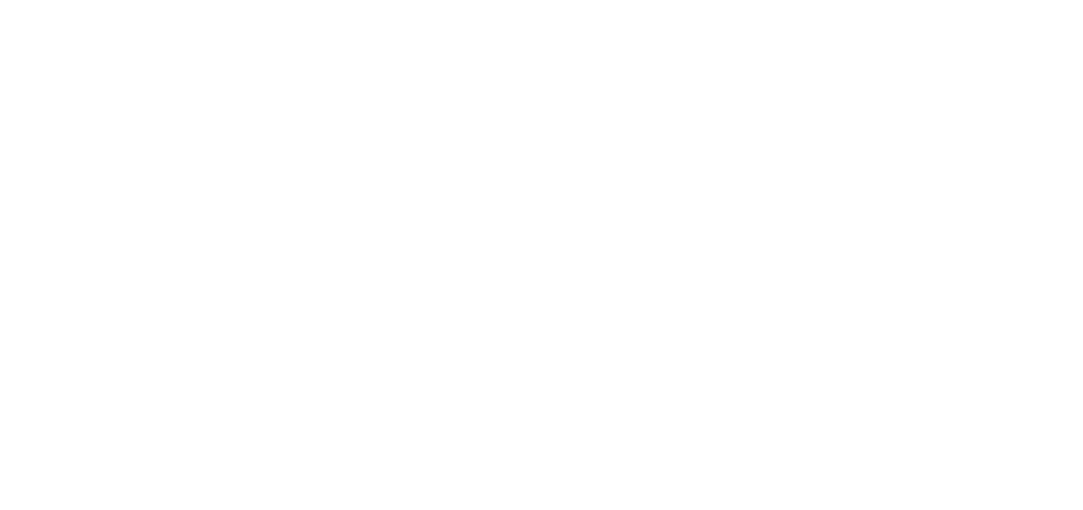
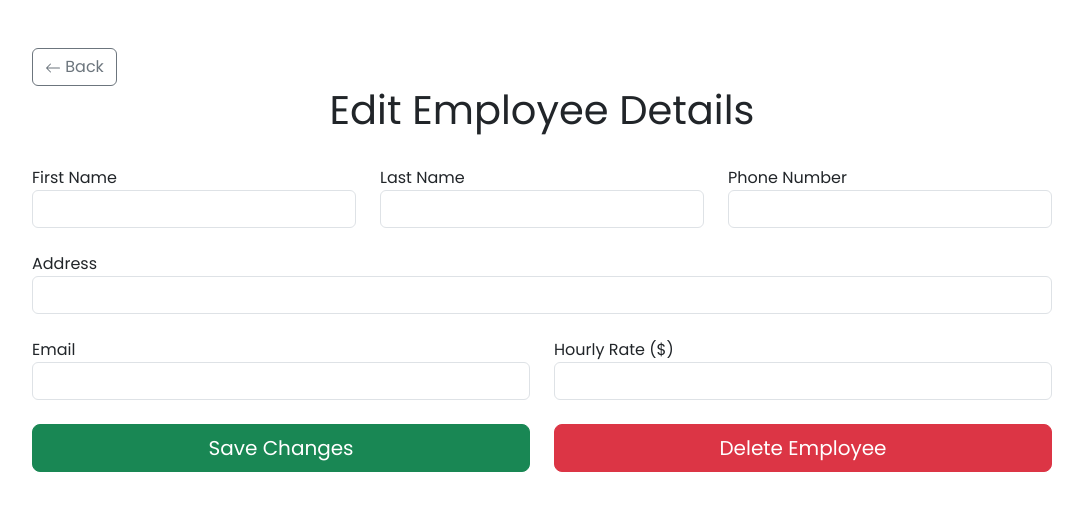
Before and after one commit to Raaphe/hoursLog, a React (Create React App) app in the folder frontend/hours_log/: page /employee-editor in a window 1280 px wide. Before the commit this address had no page. Shown: the top 510 px of the page, without its empty margins (76-1159 px from the left). Built offline with nearby package versions, Linux system fonts and the light colour scheme.

Commit message:
Finalized everything, only signup page incomplete.

```diff
--- a/frontend/hours_log/src/App.js
+++ b/frontend/hours_log/src/App.js
@@ -3,6 +3,7 @@ import LandingPage from "./components/Landing_Page";
 import Dashboard from "./components/Dashboard";
 import SignUp from "./components/Sign_Up";
 import Editor from "./components/EditShiftInfo";
+import EmployeeEditor from "./components/EditEmployeeInfo";
 
 function App() {
   return (
@@ -12,6 +13,7 @@ function App() {
         <Route path="/sign-up" element={<SignUp />} />
         <Route path="/dashboard" element={<Dashboard />} />
         <Route path="/shift-editor" element={<Editor />} />
+        <Route path="/employee-editor" element={<EmployeeEditor />} />
       </Routes>
     </BrowserRouter>
   );
--- a/frontend/hours_log/src/components/Dashboard.js
+++ b/frontend/hours_log/src/components/Dashboard.js
@@ -1,5 +1,5 @@
 import React, { useState, useEffect } from "react";
-import { useLocation } from "react-router-dom";
+import { useLocation, useNavigate } from "react-router-dom";
 import axios from "axios";
 import Timer from "./DashboardTimer";
 import Shifts from "./DashboardShifts";
@@ -18,11 +18,12 @@ const sortItems = (items, attribute, ascending = true) => {
 
 const Dashboard = () => {
   const location = useLocation();
+  const navigate = useNavigate();
   const userId = location.state?.userId;
 
   const [forceRefreshCounter, setForceRefreshCounter] = useState(0);
+  const [invoicesInfo, setInvoicesInfo] = useState([]);
 
-  const [invoicesInfo, setInvoicesInfo] = useState([]);
   useEffect(() => {
     const getInvoicesInfo = async () => {
       if (!userId) return;
@@ -46,12 +47,44 @@ const Dashboard = () => {
     getInvoicesInfo();
   }, [userId]);
 
+  const invoiceCurrent = async (employeeId, invoiceId) => {
+    console.log(invoiceId)
+    try {
+      const url = "http://127.0.0.1:8000/invoices/";
+      await axios.post(url, { employee: employeeId });
+      window.open(`http://127.0.0.1:8000/get_invoice_pdf/${invoiceId}`, '_blank');
+      window.location.reload();
+    } catch (error) {
+      console.error("Error:", error);
+    }
+  };
+
   return (
     <div className="container m-5">
+      <button
+        className="btn btn-outline-secondary btn-large"
+        onClick={() => navigate("/")}
+      >
+        <svg
+          xmlns="http://www.w3.org/2000/svg"
+          width="16"
+          height="16"
+          fill="currentColor"
+          className="bi bi-arrow-left"
+          viewBox="0 0 16 16"
+        >
+          <path
+            fillRule="evenodd"
+            d="M15 8a.5.5 0 0 0-.5-.5H2.707l3.147-3.146a.5.5 0 1 0-.708-.708l-4 4a.5.5 0 0 0 0 .708l4 4a.5.5 0 0 0 .708-.708L2.707 8.5H14.5A.5.5 0 0 0 15 8z"
+          />
+        </svg>
+      </button>
+      <br />
+      <br />
       <div className="row">
-        <div className="col-4">
+        <div className="col-lg-4">
           <h2>
-            Welcome {invoicesInfo[0]?.Employee.First_Name}{" "}
+            Welcome {invoicesInfo[0]?.Employee?.First_Name}{" "}
             <svg
               xmlns="http://www.w3.org/2000/svg"
               width="16"
@@ -60,30 +93,32 @@ const Dashboard = () => {
               className="bi bi-pencil"
               viewBox="0 0 16 16"
               onMouseEnter={(e) => (e.currentTarget.style.cursor = "pointer")}
+              onClick={() =>
+                navigate("/employee-editor", {
+                  state: { employee: invoicesInfo[0]?.Employee },
+                })
+              }
             >
-              <path d="M12.146.146a.5.5 0 0 1 .708 0l3 3a.5.5 0 0 1 0 .708l-10 10a.5.5 0 0 1-.168.11l-5 2a.5.5 0 0 1-.65-.65l2-5a.5.5 0 0 1 .11-.168zM11.207 2.5 13.5 4.793 14.793 3.5 12.5 1.207zm1.586 3L10.5 3.207 4 9.707V10h.5a.5.5 0 0 1 .5.5v.5h.5a.5.5 0 0 1 .5.5v.5h.293zm-9.761 5.175-.106.106-1.528 3.821 3.821-1.528.106-.106A.5.5 0 0 1 5 12.5V12h-.5a.5.5 0 0 1-.5-.5V11h-.5a.5.5 0 0 1-.468-.325" />
+              <path d="M12.146.146a.5.5 0 0 1 .708 0l3 3a.5.5 0 0 1 0 .708l-10 10a.5.5 0 0 1-.168.11l-5 2a.5.5 0 0 1-.65-.65l2-5a.5.5 0 0 1 .11-.168l10-10zM11.207 2.5 13.5 4.793 14.793 3.5 12.5 1.207 11.207 2.5zm1.586 3L10.5 3.207 4 9.707V10h.5a.5.5 0 0 1 .5.5v.5h.5a.5.5 0 0 1 .5.5v.5h.293l5-5zm-9.761 5.175-.106.106-1.528 3.821 3.821-1.528.106-.106A.5.5 0 0 1 5 12.5V12h-.5a.5.5 0 0 1-.5-.5V11h-.5a.5.5 0 0 1-.468-.325z"/>
             </svg>
           </h2>
         </div>
-
-        <div className="col-8 text-end">
-          <button className="btn btn-outline-primary btn-lg">
+        <div className="col-lg-8 text-end">
+          <button className="btn btn-outline-primary btn-lg" onClick={() => invoiceCurrent(invoicesInfo[invoicesInfo.length - 1]?.Employee?.Id, invoicesInfo[invoicesInfo.length - 1]?.Id)}>
             Invoice {invoicesInfo[invoicesInfo.length - 1]?.Id}
           </button>
         </div>
       </div>
       <br />
       <div className="row">
-        <div className="col-5">
+        <div className="col-lg-5">
           <Timer
             invoiceId={invoicesInfo[invoicesInfo.length - 1]?.Id}
-            hourlyRate={
-              invoicesInfo[invoicesInfo.length - 1]?.Employee.Hourly_Rate
-            }
+            hourlyRate={invoicesInfo[invoicesInfo.length - 1]?.Employee?.Hourly_Rate}
             forceRefreshCallback={setForceRefreshCounter}
           />
         </div>
-        <div className="col-7">
+        <div className="col-lg-7">
           <Shifts
             invoiceId={invoicesInfo[invoicesInfo.length - 1]?.Id}
             forceRefreshValue={forceRefreshCounter}
--- a/frontend/hours_log/src/components/DashboardShifts.js
+++ b/frontend/hours_log/src/components/DashboardShifts.js
@@ -1,6 +1,18 @@
 import { useState, useEffect } from "react";
 import { useNavigate } from "react-router-dom";
 import axios from "axios";
+
+const sortItems = (items, attribute, ascending = true) => {
+  return [...items].sort((a, b) => {
+    if (a[attribute] < b[attribute]) {
+      return ascending ? -1 : 1;
+    }
+    if (a[attribute] > b[attribute]) {
+      return ascending ? 1 : -1;
+    }
+    return 0;
+  });
+};
 
 const Shifts = ({ invoiceId, forceRefreshValue }) => {
   const [shifts, setShifts] = useState([{}]);
@@ -18,7 +30,7 @@ const Shifts = ({ invoiceId, forceRefreshValue }) => {
           );
           const invoice = response.data;
           const tempShifts = invoice.Shifts;
-          setShifts(tempShifts);
+          setShifts(sortItems(tempShifts, "id", false));
         } catch (err) {
           console.error("Error fetching data:", err);
         }
--- /dev/null
+++ b/frontend/hours_log/src/components/EditEmployeeInfo.js
@@ -0,0 +1,166 @@
+import { useState } from "react";
+import { useLocation, useNavigate } from "react-router-dom";
+import axios from "axios";
+
+const EmployeeEditor = () => {
+  const location = useLocation();
+  const navigate = useNavigate();
+  const employee = location.state?.employee;
+
+  const [firstName, setFirstName] = useState(employee?.First_Name || '');
+  const [lastName, setLastName] = useState(employee?.Last_Name || '');
+  const [phoneNumber, setNumber] = useState(employee?.Phone_Number.match(/\d+/g)?.join('') || '');
+  const [address, setAddress] = useState(employee?.Address || '');
+  const [email, setEmail] = useState(employee?.Email || '');
+  const [price, setPrice] = useState(employee?.Hourly_Rate || '');
+
+  const updateEmployeeDescription = async (e) => {
+    try {
+      const patchResponse = await axios.patch(
+        `http://127.0.0.1:8000/employees/${employee.Id}/`,
+        {
+          firstName,
+          lastName,
+          address,
+          phoneNumber,
+          email,
+          hourlyRate: parseFloat(price),
+        }
+      );
+      alert("Description updated successfully ", patchResponse);
+      navigate("/");
+    } catch (error) {
+      console.error("Failed to update employee:", error);
+    }
+  };
+
+  const deleteEmployee = async (e) => {
+    e.preventDefault();
+    try {
+      await axios.delete(`http://127.0.0.1:8000/employees/${employee.Id}/`);
+      alert("Employee deleted successfully");
+      navigate("/");
+    } catch (error) {
+      console.error("Failed to delete employee:", error);
+    }
+  };
+
+  return (
+    <div className="container m-5">
+      <div className="m-5">
+        <button
+          type="button"
+          className="btn btn-outline-secondary btn-large"
+          onClick={() => navigate("/")}
+        >
+          <svg
+            xmlns="http://www.w3.org/2000/svg"
+            width="16"
+            height="16"
+            fill="currentColor"
+            className="bi bi-arrow-left"
+            viewBox="0 0 16 16"
+          >
+            <path
+              fillRule="evenodd"
+              d="M15 8a.5.5 0 0 0-.5-.5H2.707l3.147-3.146a.5.5 0 1 0-.708-.708l-4 4a.5.5 0 0 0 0 .708l4 4a.5.5 0 0 0 .708-.708L2.707 8.5H14.5A.5.5 0 0 0 15 8z"
+            />
+          </svg> Back
+        </button>
+        <div className="row text-center">
+          <h1>Edit Employee Details</h1>
+        </div>
+        <br />
+        <div className="row">
+          <div className="form-group col-md-4">
+            <label htmlFor="firstNameInput">First Name</label>
+            <input
+              type="text"
+              className="form-control"
+              id="firstNameInput"
+              value={firstName}
+              onChange={(e) => setFirstName(e.target.value)}
+            />
+          </div>
+          <div className="form-group col-md-4">
+            <label htmlFor="lastNameInput">Last Name</label>
+            <input
+              type="text"
+              className="form-control"
+              id="lastNameInput"
+              value={lastName}
+              onChange={(e) => setLastName(e.target.value)}
+            />
+          </div>
+          <div className="form-group col-md-4">
+            <label htmlFor="phoneNumberInput">Phone Number</label>
+            <input
+              type="text"
+              className="form-control"
+              id="phoneNumberInput"
+              value={phoneNumber}
+              onChange={(e) => setNumber(e.target.value)}
+            />
+          </div>
+        </div>
+        <br />
+        <div className="form-group">
+          <label htmlFor="addressInput">Address</label>
+          <input
+            type="text"
+            className="form-control"
+            id="addressInput"
+            value={address}
+            onChange={(e) => setAddress(e.target.value)}
+          />
+        </div>
+        <br />
+        <div className="row">
+          <div className="form-group col-md-6">
+            <label htmlFor="emailInput">Email</label>
+            <input
+             type="email"
+              className="form-control"
+              value={email}
+              onChange={(e) => setEmail(e.target.value)}
+            />
+          </div>
+          <div className="form-group col-md-6">
+            <label htmlFor="priceInput">Hourly Rate ($)</label>
+            <input
+              type="number"
+              step="0.01"
+              className="form-control"
+              id="priceInput"
+              value={price}
+              onChange={(e) => setPrice(e.target.value)}
+            />
+          </div>
+        </div>
+        <br />
+        <div className="row">
+          <div className="col-lg-6">
+            <button
+              type="button"
+              className="btn btn-success btn-lg w-100"
+              onClick={updateEmployeeDescription}
+            >
+              Save Changes
+            </button>
+          </div>
+          <div className="col-lg-6">
+            <button
+              type="button"
+              className="btn btn-danger btn-lg w-100"
+              onClick={deleteEmployee}
+            >
+              Delete Employee
+            </button>
+          </div>
+        </div>
+      </div>
+    </div>
+  );
+};
+
+export default EmployeeEditor;
--- a/frontend/hours_log/src/components/Landing_Page.js
+++ b/frontend/hours_log/src/components/Landing_Page.js
@@ -25,7 +25,7 @@ const LandingPage = () => {
   }, []);
 
   return (
-    <div className="container">
+    <div className="container-fluid">
       <div className="horizontal-scroll vh-100 d-flex justify-content-center align-items-center">
         {users.map((user) => (
           <div key={user.id} className="card-container">
```
Also changed, not shown: frontend/hours_log/src/components/EditShiftInfo.js (+25 -9 lines), 2 other files (tests, documents, lock files or other folders).
